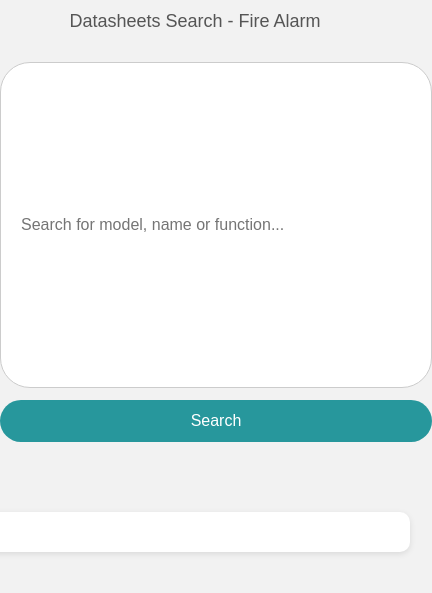
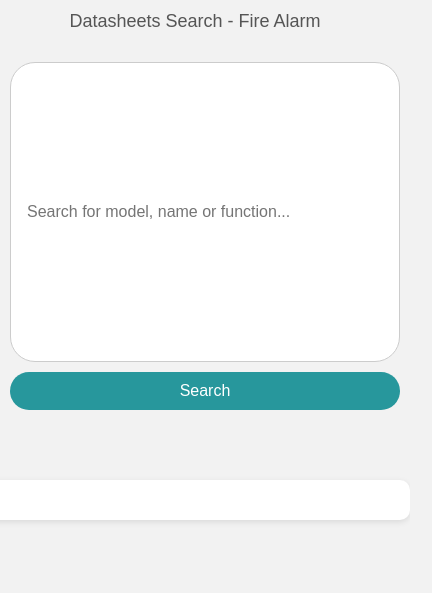
Before and after one commit to renatojemsystems/datasheets, a plain HTML site: page index.html in a window 390 px wide. Shown: the part 113-706 px from the top of the page, 432 px wide, since content can reach past the window. Drawn offline with Linux system fonts and the light colour scheme.

Commit message:
Update index.html

```diff
--- a/index.html
+++ b/index.html
@@ -46,17 +46,22 @@
       justify-content: center;
       gap: 10px;
       margin-bottom: 30px;
+      width: 100%;
+      max-width: 100%;
+      padding: 0 10px;
     }
 
     .search-box input[type="text"] {
       flex: 1 1 300px;
-      max-width: 600px;
-      padding: 12px 20px;
+      max-width: 500px;
+      width: 100%;
+      padding: 10px 16px;
       font-size: 16px;
       border: 1px solid var(--border-search-color);
-      border-radius: 30px;
+      border-radius: 25px;
       outline: none;
       transition: 0.3s;
+      box-sizing: border-box;
     }
 
     .search-box input[type="text"]:focus {
@@ -65,9 +70,9 @@
     }
 
     .search-box button {
-      padding: 12px 24px;
+      padding: 10px 20px;
       font-size: 16px;
-      border-radius: 30px;
+      border-radius: 25px;
       border: none;
       background-color: var(--theme-color);
       color: white;
@@ -128,11 +133,13 @@
     @media (max-width: 600px) {
       .search-box {
         flex-direction: column;
-        gap: 12px;
+        align-items: stretch;
       }
 
-      .search-box input[type="text"] {
+      .search-box input[type="text"],
+      .search-box button {
         width: 100%;
+        max-width: 100%;
       }
     }
   </style>
```
